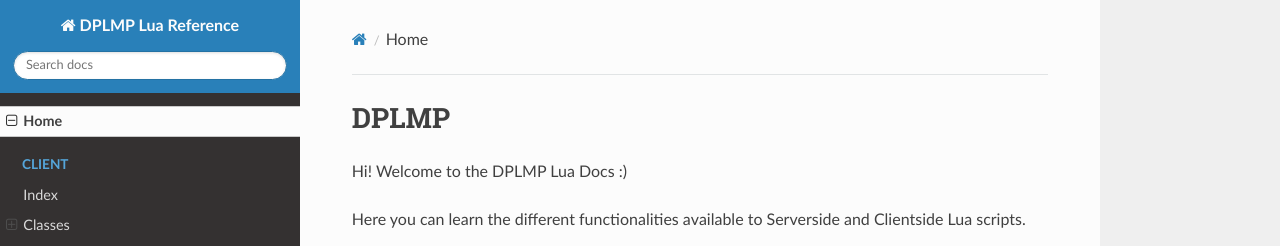
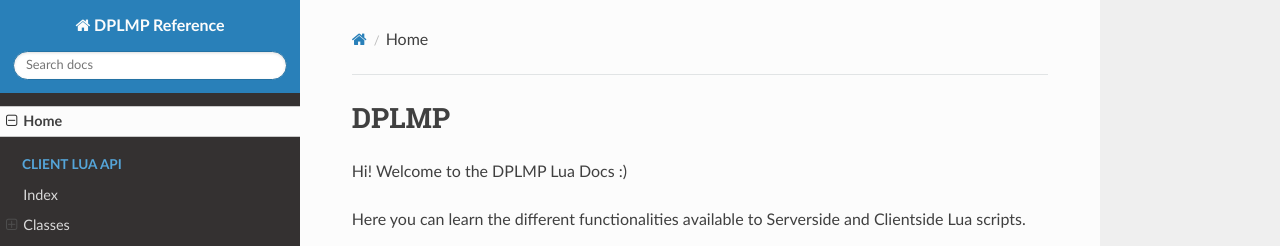
Before and after one commit to DPLMP-Crew/DPLMP-Lua-MkDocs, an MkDocs documentation site: the page built from docs/index.md, in a window 1280 px wide. Shown: the top 246 px of the page. Built offline with MkDocs 1.6.1, drawn with Linux system fonts in a browser that asks for light colours; nearby versions of some CDN libraries.

Commit message:
rename a tiny bit

```diff
--- a/mkdocs.yml
+++ b/mkdocs.yml
@@ -1,8 +1,8 @@
-site_name: DPLMP Lua Reference
+site_name: DPLMP Reference
 
 nav:
   - Home: index.md
-  - Client:
+  - Client Lua API:
     - Index: client/index.md
     - Classes:
       - Character: client/Classes/Character.md
```
